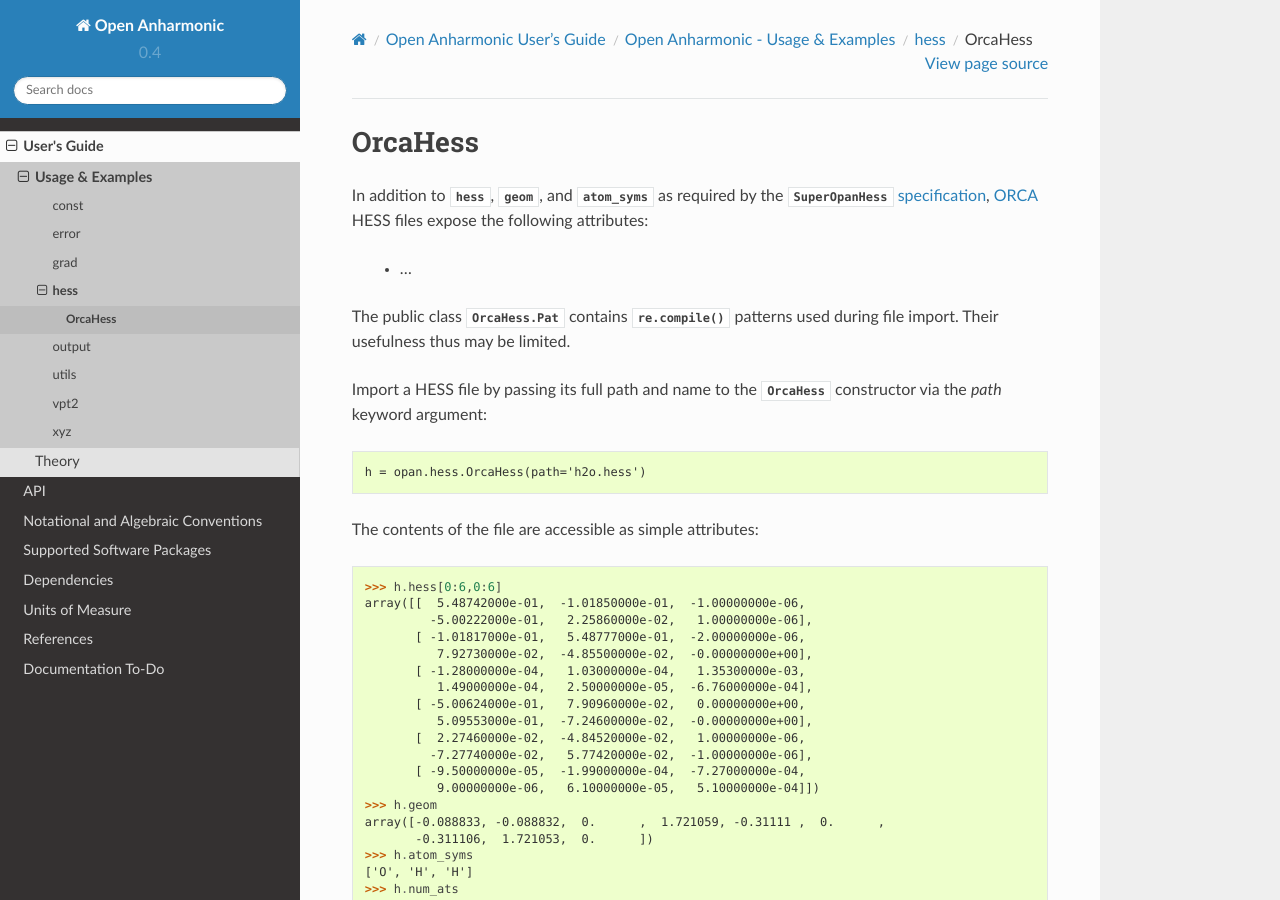
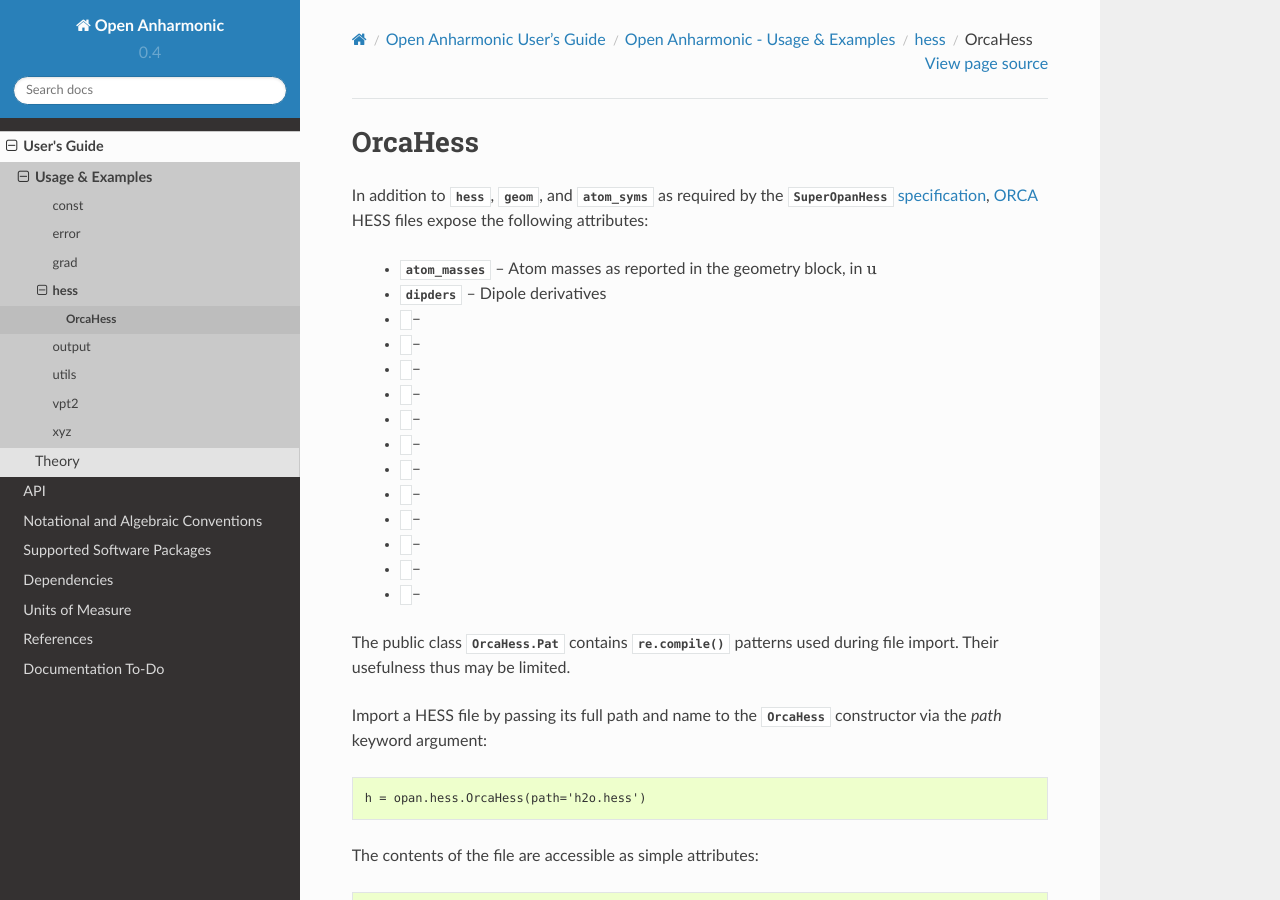
Before and after one commit to bskinn/opan, a Sphinx documentation site: the page built from doc/source/userguide/usage/hess/orca_hess.rst, in a window 1280 px wide and 900 px high. Built offline with Sphinx 7.4.7 and the Read the Docs theme 2.0.0, drawn with Linux system fonts in a browser that asks for light colours.

Commit message:
UG: Partial hess.rst &c work

```diff
--- a/doc/source/userguide/usage/hess/orca_hess.rst
+++ b/doc/source/userguide/usage/hess/orca_hess.rst
@@ -27,7 +27,48 @@ as required by the :class:`~opan.hess.SuperOpanHess`
 :doc:`specification <index>`, |orca| HESS files expose the following
 attributes:
 
- * ...
+ * :attr:`~opan.hess.OrcaHess.atom_masses` --
+   Atom masses as reported in the geometry block, in :math:`\mathrm u`
+
+ * :attr:`~opan.hess.OrcaHess.dipders` --
+   Dipole derivatives
+
+ * :attr:`~opan.hess.OrcaHess.` --
+
+
+ * :attr:`~opan.hess.OrcaHess.` --
+
+
+ * :attr:`~opan.hess.OrcaHess.` --
+
+
+ * :attr:`~opan.hess.OrcaHess.` --
+
+
+ * :attr:`~opan.hess.OrcaHess.` --
+
+
+ * :attr:`~opan.hess.OrcaHess.` --
+
+
+ * :attr:`~opan.hess.OrcaHess.` --
+
+
+ * :attr:`~opan.hess.OrcaHess.` --
+
+
+ * :attr:`~opan.hess.OrcaHess.` --
+
+
+ * :attr:`~opan.hess.OrcaHess.` --
+
+
+ * :attr:`~opan.hess.OrcaHess.` --
+
+
+ * :attr:`~opan.hess.OrcaHess.` --
+
+
 
 The public class :class:`OrcaHess.Pat <opan.hess.OrcaHess.Pat>` contains
 |re.compile| patterns used during file import. Their usefulness thus may be
```
Also changed, not shown: 1 other file.
